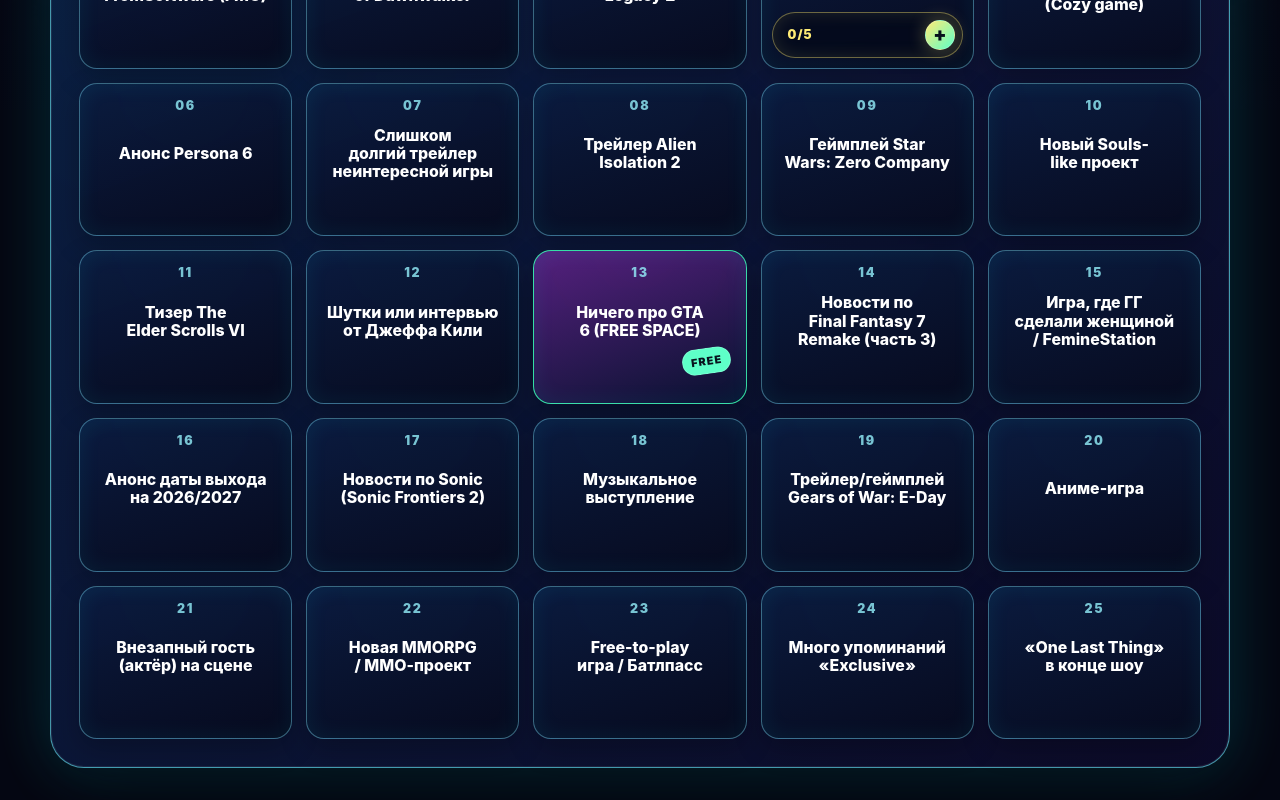
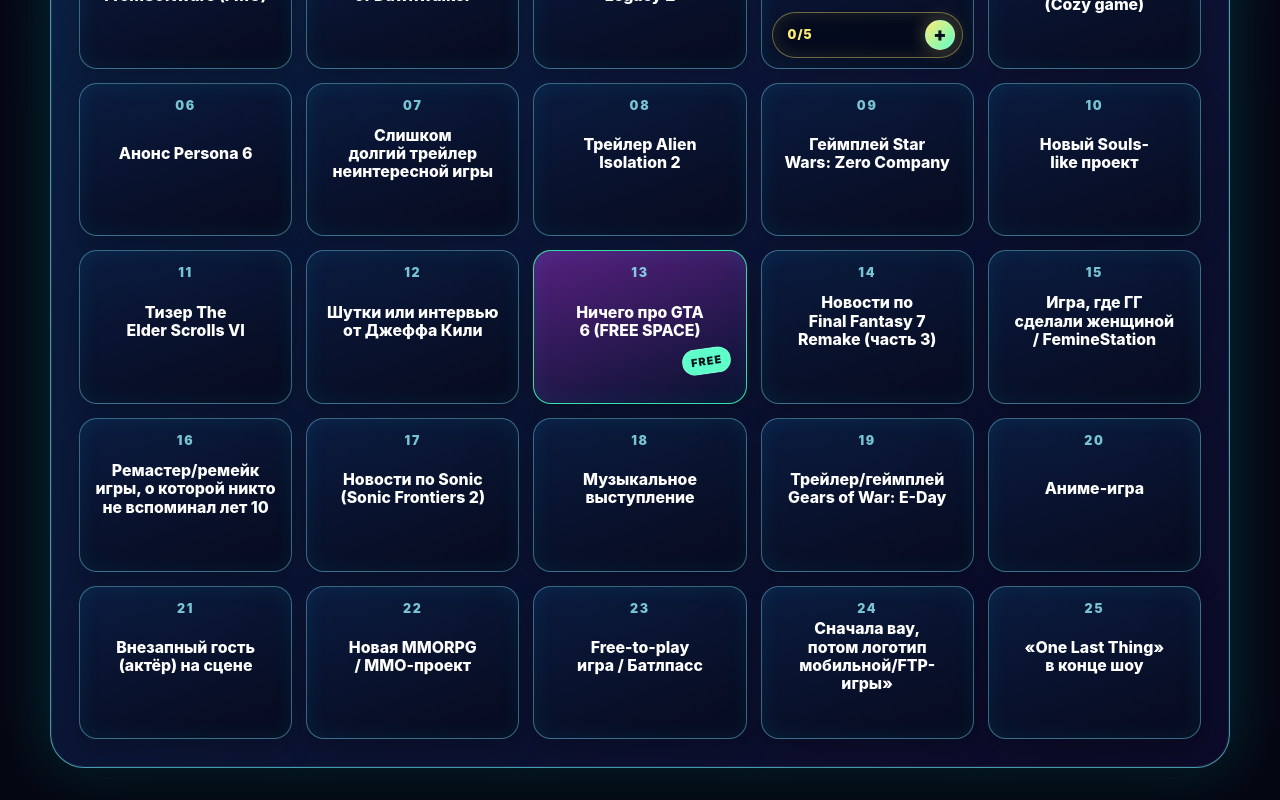
Before and after one commit to sheritsh/zerg-sgf-2026, a React (Vite) app: page / in a window 1280 px wide. Shown: the part 691-1491 px from the top of the page. Built offline with nearby package versions, Linux system fonts and the light colour scheme.

Commit message:
feat: add README

```diff
--- a/src/App.tsx
+++ b/src/App.tsx
@@ -23,7 +23,7 @@
   'Ничего про GTA 6 (FREE SPACE)',
   'Новости по Final Fantasy 7 Remake (часть 3)',
   'Игра, где ГГ сделали женщиной / FemineStation',
-  'Анонс даты выхода на 2026/2027',
+  'Ремастер/ремейк игры, о которой никто не вспоминал лет 10',
   'Новости по Sonic (Sonic Frontiers 2)',
   'Музыкальное выступление',
   'Трейлер/геймплей Gears of War: E-Day',
@@ -31,7 +31,7 @@
   'Внезапный гость (актёр) на сцене',
   'Новая MMORPG / ММО-проект',
   'Free-to-play игра / Батлпасс',
-  'Много упоминаний «Exclusive»',
+  'Сначала вау, потом логотип мобильной/FTP-игры»',
   '«One Last Thing» в конце шоу',
 ];
 
```
Also changed, not shown: 3 other files (tests, documents, lock files or other folders).
